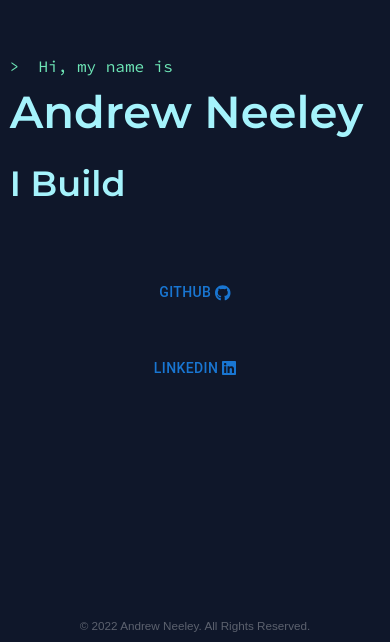
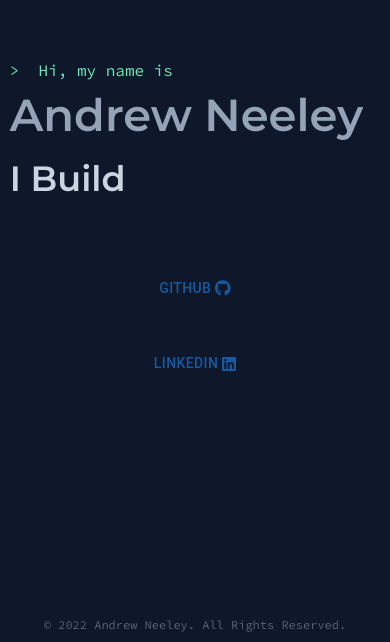
Before and after one commit to aneeley100/portfolio, a Next.js app: page / in a window 390 px wide. Shown: the part 202-844 px from the top of the page. Built offline with nearby package versions, Linux system fonts and the light colour scheme.

Commit message:
more and more tailwind

```diff
--- a/components/Foot.jsx
+++ b/components/Foot.jsx
@@ -1,9 +1,7 @@
-import styles from "../styles/Foot.module.css"
-
 export default function Foot() {
   return (
-    <div className={styles.footer}>
-      <div className={styles.footerText}> © {(new Date().getFullYear())} Andrew Neeley. All Rights Reserved.</div>
+    <div className="fixed bottom-2 sm:bottom-6 sm:right-0 w-screen sm:w-[225px] sm:h-[150px] opacity-40 text-center">
+      <div className="sm:rotate-90 sm:w-[400px] text-dynamicFooter"> © {(new Date().getFullYear())} Andrew Neeley. All Rights Reserved.</div>
     </div>
   )
 }
--- a/components/ProfileLink.jsx
+++ b/components/ProfileLink.jsx
@@ -4,7 +4,7 @@ import Link from "next/link"
 export default function ProfileLink({ children, href }) {
   return (
     <Link href={href} passHref={true}>
-      <Button component={"a"} className="border-solid text-emerald-300 border w-48">
+      <Button component={"a"} className="border-solid text-slate-300 border w-52 opacity-70 hover:opacity-100 hover:text-emerald-300 transition-all duration-500">
         {children}
       </Button>
     </Link>
--- a/pages/index.jsx
+++ b/pages/index.jsx
@@ -39,11 +39,11 @@ export default function Home() {
             &gt;&nbsp; Hi, my name is
           </span>
           <h1
-          className="text-dynamicName">
+          className="text-dynamicName text-slate-400">
             Andrew Neeley
           </h1>
           <h1
-          className="text-dynamicSub min-w-dynamicSub flex flex-row mt-3">
+          className="text-dynamicSub min-w-dynamicSub flex flex-row mt-1">
             I Build
             <div key={gradient} style={gradientStyle}>
               &nbsp;
--- a/styles/Foot.module.css
+++ /dev/null
@@ -1,31 +0,0 @@
-.footer {
-  position: fixed;
-  bottom: 25px;
-  right: 0;
-  width: 25px;
-  height: 300px;
-}
-
-.footerText {
-  transform: rotate(90deg);
-  transform-origin: 0;
-  width: 400px;
-  font-size: min(9pt, 3vw);
-  color: #ffffff52;
-}
-
-@media (max-width: 600px) {
-  .footerText {
-    transform: rotate(0deg);
-    width: 100%;
-    text-align: center;
-  }
-  .footer {
-    left: 0;
-    bottom: 0;
-    height: 25px;
-    width: 100%;
-    text-align: center;
-    position: absolute;
-  }
-}
--- a/styles/globals.css
+++ b/styles/globals.css
@@ -8,7 +8,7 @@ html {
 	overflow: hidden;
   padding: 0;
   margin: 0;
-  @apply font-body bg-slate-900 text-cyan-200;
+  @apply font-body bg-slate-900 text-slate-300;
 }
 
 h1 {
--- a/tailwind.config.js
+++ b/tailwind.config.js
@@ -9,6 +9,7 @@ module.exports = {
       fontSize: {
         dynamicName: "min(4rem, 11.5vw)",
         dynamicSub: 'min(3.1rem, 9vw)',
+        dynamicFooter: 'min(9pt, 4vw)'
       },
       minWidth: {
         dynamicSub: 'min(520px, 95vw)',
@@ -17,7 +18,7 @@ module.exports = {
     fontFamily: {
       term: ["Source Code Pro", "monospace"],
       display: ["Montserrat", "sans-serif"],
-      body: ["sans-serif"],
+      body: ["Source Code Pro", "monospace"],
     },
   },
   plugins: [],
```
